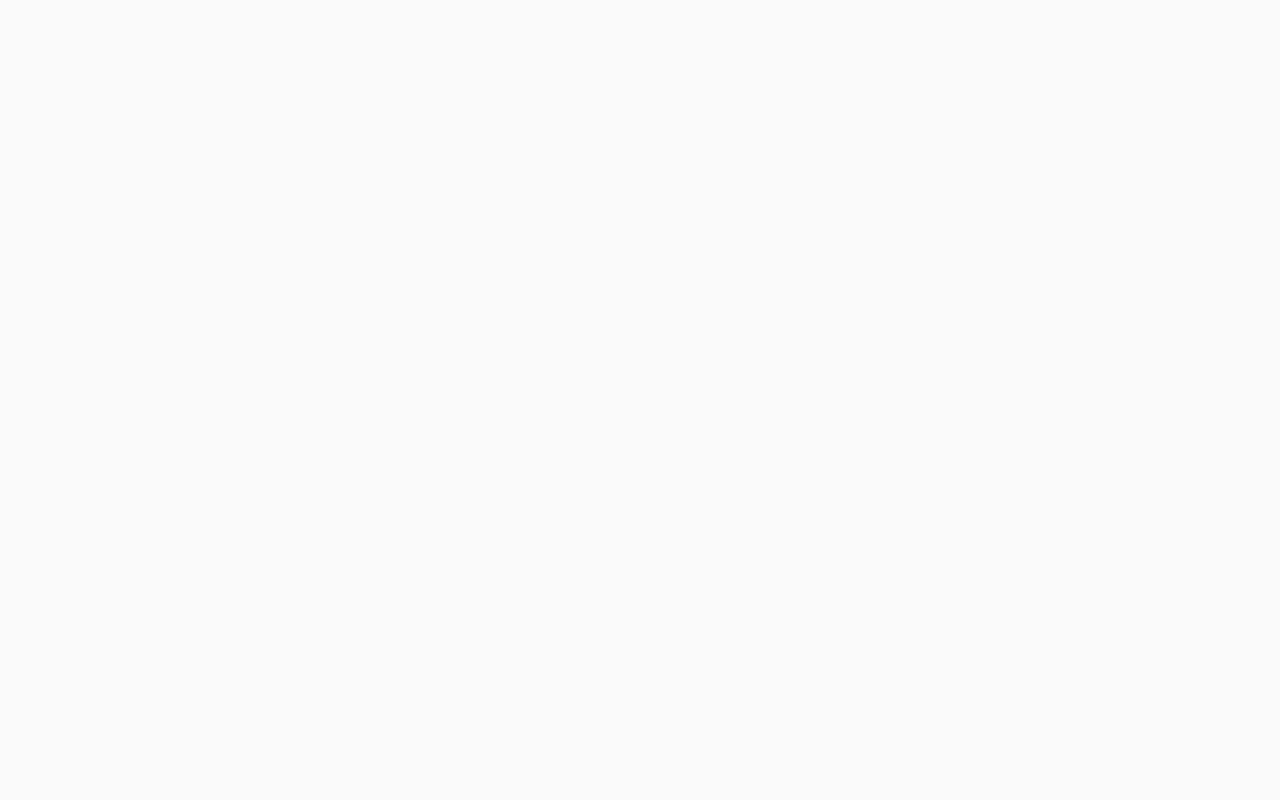
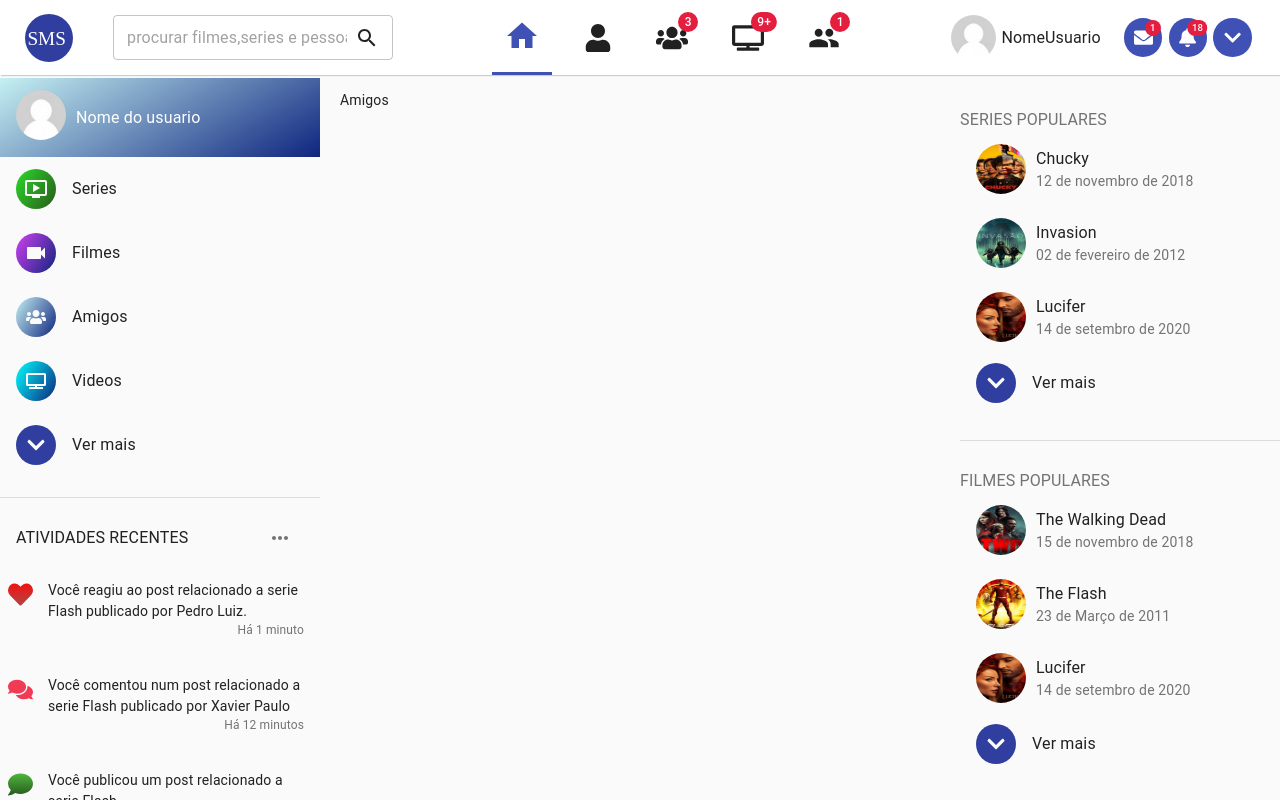
Before and after one commit to Francisco-Fetapi/projeto-tcc, a React (Create React App) app: page /amigos in a window 1280 px wide. Before the commit this address had no page. Built offline with nearby package versions, Linux system fonts and the light colour scheme.

Commit message:
estrutura da pagina amigos criada

```diff
--- /dev/null
+++ b/src/components/Amigos/Main.jsx
@@ -0,0 +1,17 @@
+import React from "react";
+import { MainContainer } from "../../styles/pages/Home";
+import MenuLeft from "../MenuLeft.jsx";
+import MenuRight from "../MenuRIght.jsx";
+import MainContent from "./MainContent";
+
+export default function Main() {
+  return (
+    <MainContainer>
+      <MenuLeft />
+      <div>
+        <MainContent />
+      </div>
+      <MenuRight />
+    </MainContainer>
+  );
+}
--- /dev/null
+++ b/src/components/Amigos/MainContent.jsx
@@ -0,0 +1,6 @@
+import React from "react";
+import Box from "@material-ui/core/Box";
+
+export default function MainContent() {
+  return <Box className="main">Amigos</Box>;
+}
--- /dev/null
+++ b/src/pages/Amigos.jsx
@@ -0,0 +1,16 @@
+import React from "react";
+import { Amigos } from "../styles/pages/Amigos";
+import Header from "../components/Header";
+import AmigosMain from "../components/Amigos/Main";
+import Box from "@material-ui/core/Box";
+
+export default function Home() {
+  return (
+    <Amigos.Container>
+      <Header />
+      <Box>
+        <AmigosMain />
+      </Box>
+    </Amigos.Container>
+  );
+}
--- a/src/routes.js
+++ b/src/routes.js
@@ -5,6 +5,7 @@ import LoginAndSignUp from "./pages/LoginAndSignUp";
 import ConfirmarEmail from "./pages/ConfirmarEmail";
 import MaisSobreVoce from "./pages/MaisSobreVoce";
 import Perfil from "./pages/Perfil";
+import Amigos from "./pages/Amigos";
 
 export default function routes() {
   return (
@@ -20,6 +21,7 @@ export default function routes() {
         <Route path="/confirmar-email" element={<ConfirmarEmail />} />
         <Route path="/mais-sobre-voce" element={<MaisSobreVoce />} />
         <Route path="/perfil" element={<Perfil />} />
+        <Route path="/amigos" element={<Amigos />} />
       </Routes>
     </BrowserRouter>
   );
--- /dev/null
+++ b/src/styles/pages/Amigos.js
@@ -0,0 +1,11 @@
+import styled from "styled-components";
+
+const colorPrimary = "#303F9F";
+
+export const Amigos = {
+  Container: styled.div`
+    .main {
+      padding: 20px;
+    }
+  `,
+};
```
